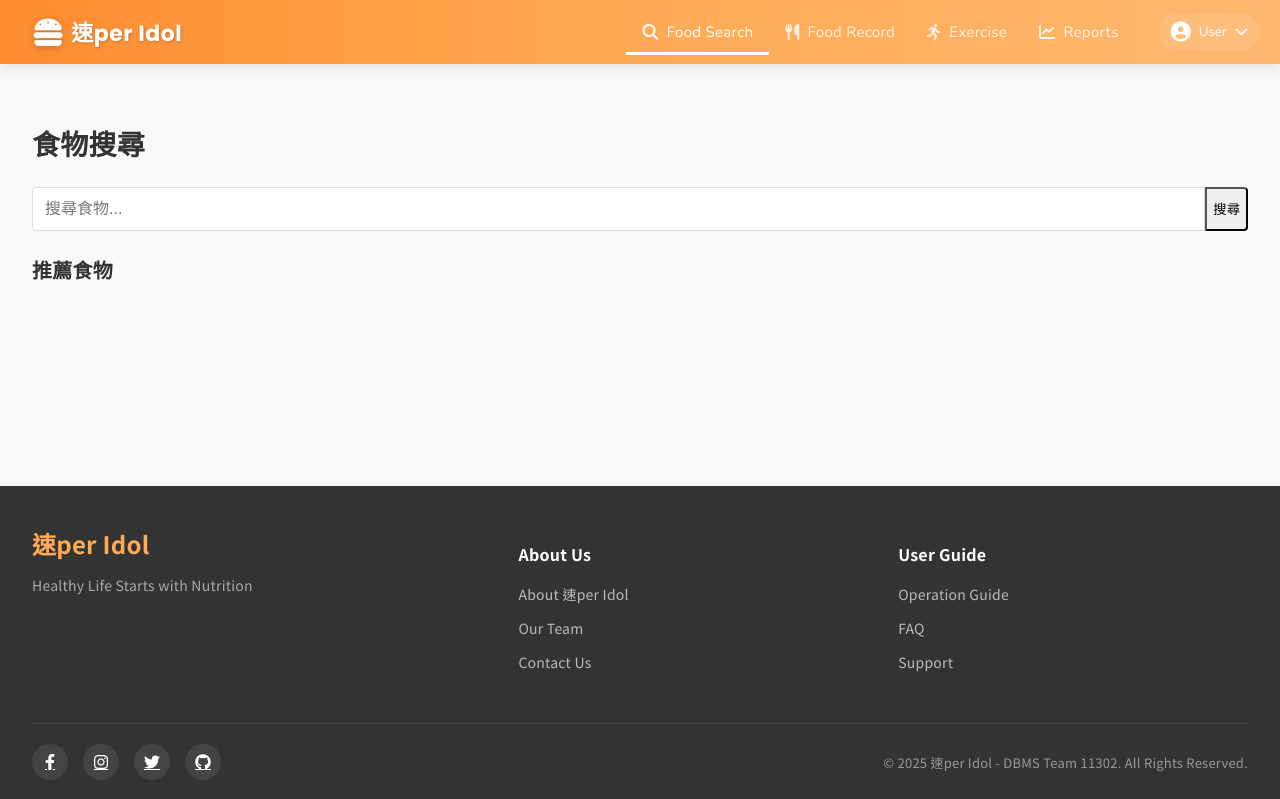
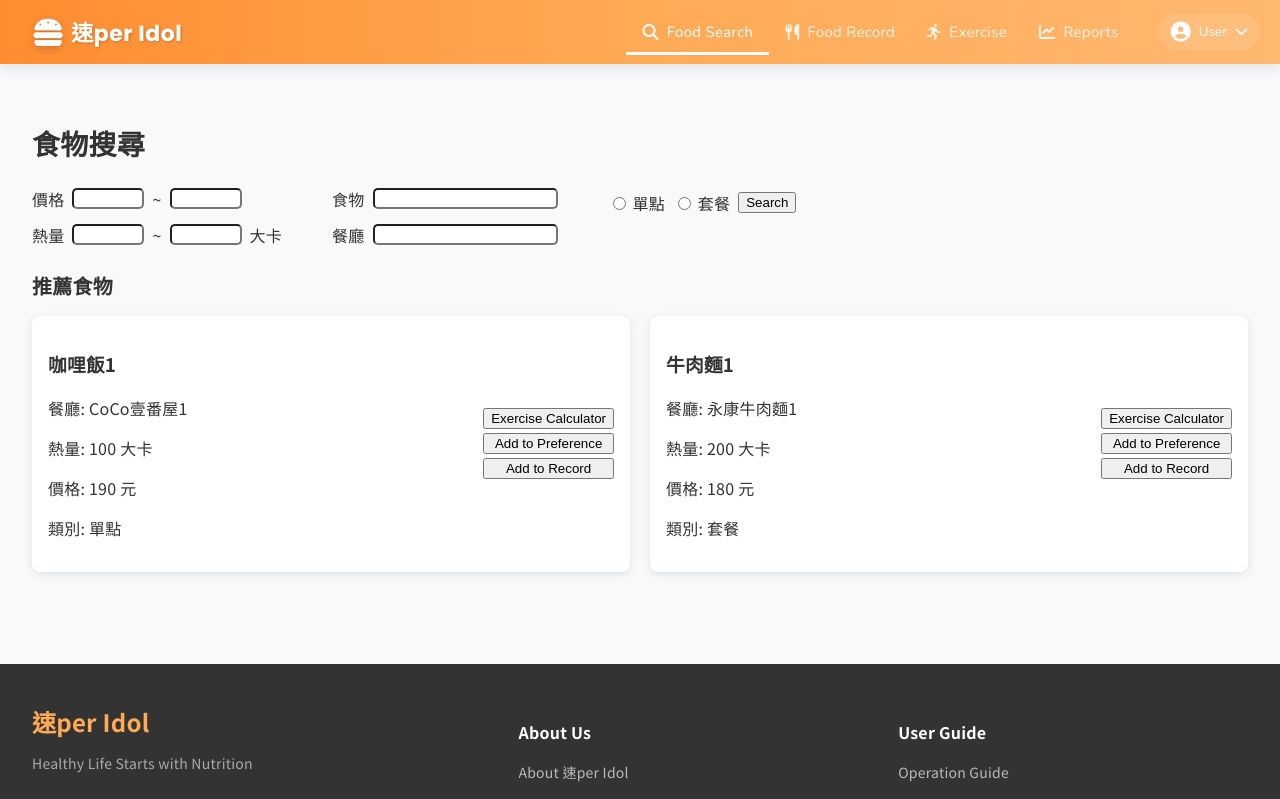
Before and after one commit to 112306024-0823/superidol, a Vue app in the folder super-idol/frontend/: page /food/search in a window 1280 px wide. Shown: the top 799 px of the page. Built offline with nearby package versions, Linux system fonts and the light colour scheme; sample sign-in values are in the browser's storage.

Commit message:
FoodSearch搜尋功能

```diff
--- a/super-idol/frontend/src/pages/food/FoodSearch.vue
+++ b/super-idol/frontend/src/pages/food/FoodSearch.vue
@@ -3,44 +3,97 @@
     <div class="container">
       <h1 class="page-title">食物搜尋</h1>
 
-      <!-- 搜尋欄 -->
-      <div class="search-bar">
-        <input
-          type="text"
-          v-model="searchQuery"
-          @input="handleSearch"
-          class="search-input"
-          placeholder="搜尋食物..."
-        />
-        <button class="btn btn-primary search-btn" @click="handleSearch">
-          搜尋
-        </button>
+      <!-- 搜尋表單 -->
+      <div class="form-container">
+        <!-- 第一欄 -->
+        <div class="form-col">
+          <div class="form-group">
+            <label>價格</label>
+            <input type="number" class="bar_short" v-model="filters.priceMin" /> ~
+            <input type="number" class="bar_short" v-model="filters.priceMax" />
+          </div>
+          <div class="form-group">
+            <label>熱量</label>
+            <input type="number" class="bar_short" v-model="filters.calMin" /> ~
+            <input type="number" class="bar_short" v-model="filters.calMax" />
+            <span>大卡</span>
+          </div>
+        </div>
+
+        <!-- 第二欄 -->
+        <div class="form-col">
+          <div class="form-group">
+            <label>食物</label>
+            <input type="text" class="bar_long" v-model="filters.name" />
+          </div>
+          <div class="form-group">
+            <label>餐廳</label>
+            <input type="text" class="bar_long" v-model="filters.restaurant" />
+          </div>
+        </div>
+
+        <!-- 第三欄 -->
+        <div class="form-col radio-col">
+          <div class="form-group">
+            <label>
+              <input type="radio" name="type" value="單點" v-model="filters.type" /> 單點
+            </label>
+            <label>
+              <input type="radio" name="type" value="套餐" v-model="filters.type" /> 套餐
+            </label>
+            <button type="button" @click="handleSearch">Search</button>
+          </div>
+        </div>
       </div>
 
       <!-- 搜尋結果 -->
-      <div v-if="searchQuery && searchResults.length > 0" class="search-results">
+      <div v-if="searchResults.length > 0" class="search-results">
         <h2 class="section-title">搜尋結果</h2>
         <div class="food-grid">
-          <!-- TODO: 使用 FoodCard 組件顯示搜尋結果 -->
-          <!-- 使用 v-for 遍歷搜尋結果 -->
+          <div class="food-card" v-for="(food, index) in searchResults" :key="index">
+            <div class="food-info">
+              <h3>{{ food.name }}</h3>
+              <p>餐廳: {{ food.restaurant }}</p>
+              <p>熱量: {{ food.calories }} 大卡</p>
+              <p>價格: {{ food.price }} 元</p>
+              <p>類別: {{ food.type }} </p>
+            </div>
+            <div class="food-actions">
+              <button @click="() => alert('Exercise Calculator')">Exercise Calculator</button>
+              <button @click="addToFavorites(food)">Add to Preference</button>
+              <button @click="addToFoodRecord(food)">Add to Record</button>
+            </div>
+          </div>
         </div>
       </div>
 
-      <!-- 推薦食物 (當沒有搜尋查詢時顯示) -->
-      <div v-if="!searchQuery" class="recommended-foods">
+      <!-- 推薦食物 -->
+      <div v-if="searchResults.length === 0 && !isLoading && !hasSearched" class="recommended-foods">
         <h2 class="section-title">推薦食物</h2>
         <div class="food-grid">
-          <!-- TODO: 使用 FoodCard 組件顯示推薦食物 -->
-          <!-- 使用 v-for 遍歷推薦食物列表 -->
+          <div class="food-card" v-for="(food, index) in recommendedFoods" :key="index">
+            <div class="food-info">
+              <h3>{{ food.name }}</h3>
+              <p>餐廳: {{ food.restaurant }}</p>
+              <p>熱量: {{ food.calories }} 大卡</p>
+              <p>價格: {{ food.price }} 元</p>
+              <p>類別: {{ food.type }} </p>
+            </div>
+            <div class="food-actions">
+              <button @click="() => alert('Exercise Calculator')">Exercise Calculator</button>
+              <button @click="addToFavorites(food)">Add to Preference</button>
+              <button @click="addToFoodRecord(food)">Add to Record</button>
+            </div>
+          </div>
         </div>
       </div>
 
-      <!-- 搜尋無結果 -->
-      <div v-if="searchQuery && searchResults.length === 0 && !isLoading" class="no-results">
-        <p>未找到與 "{{ searchQuery }}" 相符的食物</p>
+      <!-- 無結果 -->
+      <div v-if="searchResults.length === 0 && hasSearched && !isLoading" class="no-results">
+        <p>未找到符合條件的食物</p>
       </div>
 
-      <!-- 載入中狀態 -->
+      <!-- 載入中 -->
       <div v-if="isLoading" class="loading-state">
         <p>載入中...</p>
       </div>
@@ -49,82 +102,103 @@
 </template>
 
 <script>
-import { ref, watch, onMounted } from 'vue'
-// TODO: 導入 FoodCard 組件及 food store
-// import FoodCard from '../../components/food/FoodCard.vue'
-// import { useFoodStore } from '../../store/food'
+import { ref, onMounted } from 'vue'
 
 export default {
   name: 'FoodSearch',
-  components: {
-    // FoodCard
-  },
   setup() {
-    // const foodStore = useFoodStore()
-
-    const searchQuery = ref('')
     const searchResults = ref([])
+    const food_from_database = ref([])
     const recommendedFoods = ref([])
     const isLoading = ref(false)
+    const hasSearched = ref(false)
 
-    // 處理搜尋
-    const handleSearch = async () => {
-      if (!searchQuery.value.trim()) {
-        searchResults.value = []
-        return
+    const filters = ref({
+      priceMin: '',
+      priceMax: '',
+      calMin: '',
+      calMax: '',
+      name: '',
+      restaurant: '',
+      type: ''
+    })
+
+    const handleSearch = () => {
+      const {
+        priceMin,
+        priceMax,
+        calMin,
+        calMax,
+        name,
+        restaurant,
+        type
+      } = filters.value
+
+      const allEmpty =
+        priceMin === '' &&
+        priceMax === '' &&
+        calMin === '' &&
+        calMax === '' &&
+        name.trim() === '' &&
+        restaurant.trim() === '' &&
+        type === ''
+
+      if (allEmpty) {
+        return // 若條件全部為空，不執行搜尋
       }
 
       isLoading.value = true
-      try {
-        // TODO: 使用 store 或 API 搜尋食物
-        // searchResults.value = await foodStore.searchFood(searchQuery.value)
+      hasSearched.value = true
 
-        // 模擬搜尋結果
-        await new Promise(resolve => setTimeout(resolve, 500))
-        searchResults.value = [
-          // 示例搜尋結果數據
-        ]
-      } catch (error) {
-        console.error('搜尋失敗:', error)
-      } finally {
+      setTimeout(() => {
+        const filtered = food_from_database.value.filter(food => {
+          return (
+            (priceMin === '' || food.price >= Number(priceMin)) &&
+            (priceMax === '' || food.price <= Number(priceMax)) &&
+            (calMin === '' || food.calories >= Number(calMin)) &&
+            (calMax === '' || food.calories <= Number(calMax)) &&
+            (name === '' || food.name.toLowerCase().includes(name.toLowerCase())) &&
+            (restaurant === '' || food.restaurant.toLowerCase().includes(restaurant.toLowerCase())) &&
+            (type === '' || food.type === type)
+          )
+        })
+
+        searchResults.value = filtered
         isLoading.value = false
-      }
+      }, 300)
     }
 
-    // 添加到收藏
-    const addToFavorites = async (food) => {
-      // TODO: 實現添加到收藏功能
-      console.log('添加到收藏:', food)
+    const addToFavorites = (food) => {
+      console.log('加入收藏:', food)
     }
 
-    // 添加到食物記錄
     const addToFoodRecord = (food) => {
-      // TODO: 導航到添加食物記錄頁面，並傳遞選擇的食物
-      console.log('添加到食物記錄:', food)
+      console.log('加入食物記錄:', food)
     }
 
-    // 獲取推薦食物
-    onMounted(async () => {
+    onMounted(() => {
       isLoading.value = true
-      try {
-        // TODO: 從API獲取推薦食物
-        // 模擬數據
-        await new Promise(resolve => setTimeout(resolve, 500))
+      setTimeout(() => {
+        // 推薦食物（模擬從資料庫抓取）
         recommendedFoods.value = [
-          // 示例推薦食物數據
+          { name: '咖哩飯1', restaurant: 'CoCo壹番屋1', calories: 100, price: 190, type: '單點' },
+          { name: '牛肉麵1', restaurant: '永康牛肉麵1', calories: 200, price: 180, type: '套餐' }
         ]
-      } catch (error) {
-        console.error('獲取推薦食物失敗:', error)
-      } finally {
+        // 所有食物（模擬從資料庫抓取）
+        food_from_database.value = [
+          { name: '咖哩飯2', restaurant: 'CoCo壹番屋2', calories: 850, price: 190, type: '單點' },
+          { name: '牛肉麵2', restaurant: '永康牛肉麵2', calories: 700, price: 180, type: '套餐' }
+        ]
         isLoading.value = false
-      }
+      }, 500)
     })
 
     return {
-      searchQuery,
+      filters,
+      recommendedFoods,
       searchResults,
-      recommendedFoods,
       isLoading,
+      hasSearched,
       handleSearch,
       addToFavorites,
       addToFoodRecord
@@ -144,21 +218,36 @@ export default {
   color: var(--text-color);
 }
 
-.search-bar {
+.form-container {
   display: flex;
+  align-items: flex-start;
+  gap: 50px;
   margin-bottom: 24px;
 }
 
-.search-input {
-  flex: 1;
-  padding: 12px;
-  border: 1px solid #ddd;
-  border-radius: 4px 0 0 4px;
-  font-size: 16px;
+.form-col {
+  display: flex;
+  flex-direction: column;
+  gap: 12px;
 }
 
-.search-btn {
-  border-radius: 0 4px 4px 0;
+.radio-col {
+  margin-top: 4px;
+}
+
+.form-group {
+  display: flex;
+  align-items: center;
+  gap: 8px;
+}
+
+.bar_short {
+  border-radius: 5px;
+  width: 8dvb;
+}
+
+.bar_long {
+  border-radius: 5px;
 }
 
 .section-title {
@@ -169,12 +258,36 @@ export default {
 
 .food-grid {
   display: grid;
-  grid-template-columns: repeat(auto-fill, minmax(300px, 1fr));
+  grid-template-columns: repeat(2, 1fr);
   gap: 20px;
   margin-bottom: 32px;
 }
 
-.no-results, .loading-state {
+.food-card {
+  background: #fff;
+  padding: 16px;
+  border-radius: 8px;
+  box-shadow: 0 2px 8px rgba(0, 0, 0, 0.1);
+  display: flex;
+  justify-content: space-between;
+  align-items: center;
+  gap: 20px;
+}
+
+.food-info {
+  flex: 1;
+}
+
+.food-actions {
+  display: flex;
+  flex-direction: column;
+  gap: 4px;
+  justify-content: center;
+
+}
+
+.no-results,
+.loading-state {
   display: flex;
   justify-content: center;
   padding: 40px;
@@ -183,7 +296,8 @@ export default {
   margin-top: 24px;
 }
 
-.no-results p, .loading-state p {
+.no-results p,
+.loading-state p {
   color: #666;
   font-size: 18px;
 }
```
Also changed, not shown: 1 other file (tests, documents, lock files or other folders).
